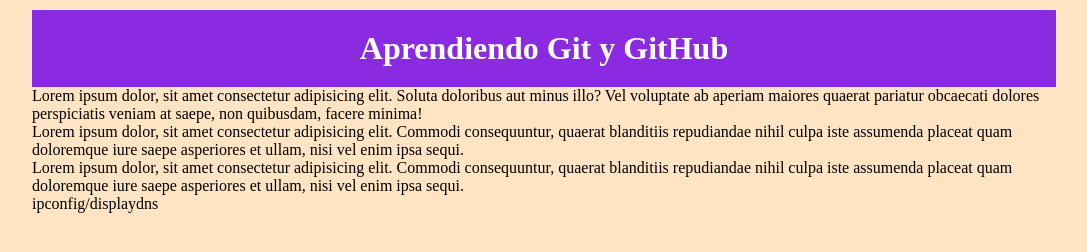
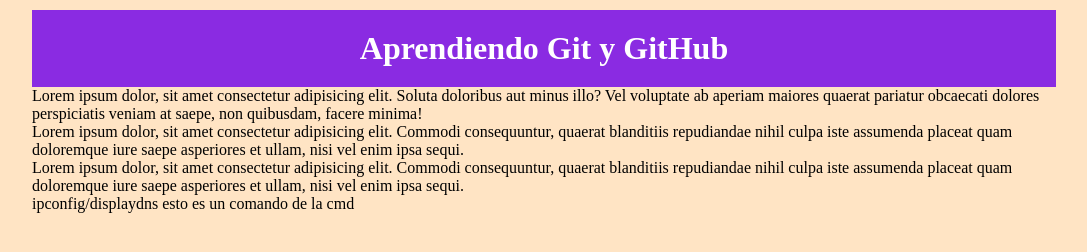
Before and after one commit to enmanuel3214/mi-casa, a plain HTML site: page index.html in a window 1280 px wide. Shown: the whole page, without its empty margins (96-1183 px from the left). Drawn offline with Linux system fonts and the light colour scheme.

Commit message:
Update index.html

```diff
--- a/index.html
+++ b/index.html
@@ -18,7 +18,7 @@
             nihil culpa iste assumenda placeat quam doloremque iure saepe asperiores et ullam, nisi vel enim ipsa sequi.</p>
         <p>Lorem ipsum dolor, sit amet consectetur adipisicing elit. Commodi consequuntur, quaerat blanditiis repudiandae
             nihil culpa iste assumenda placeat quam doloremque iure saepe asperiores et ullam, nisi vel enim ipsa sequi.</p>
-        <p>ipconfig/displaydns</p>
+        <p>ipconfig/displaydns esto es un comando de la cmd</p>
     </div>
 </body>
 </html>
```
